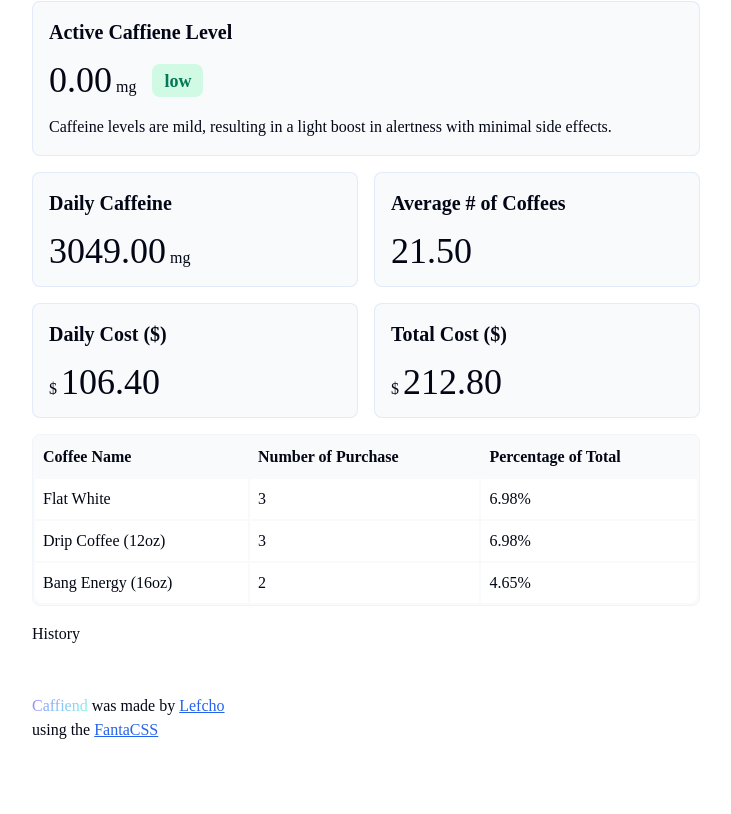
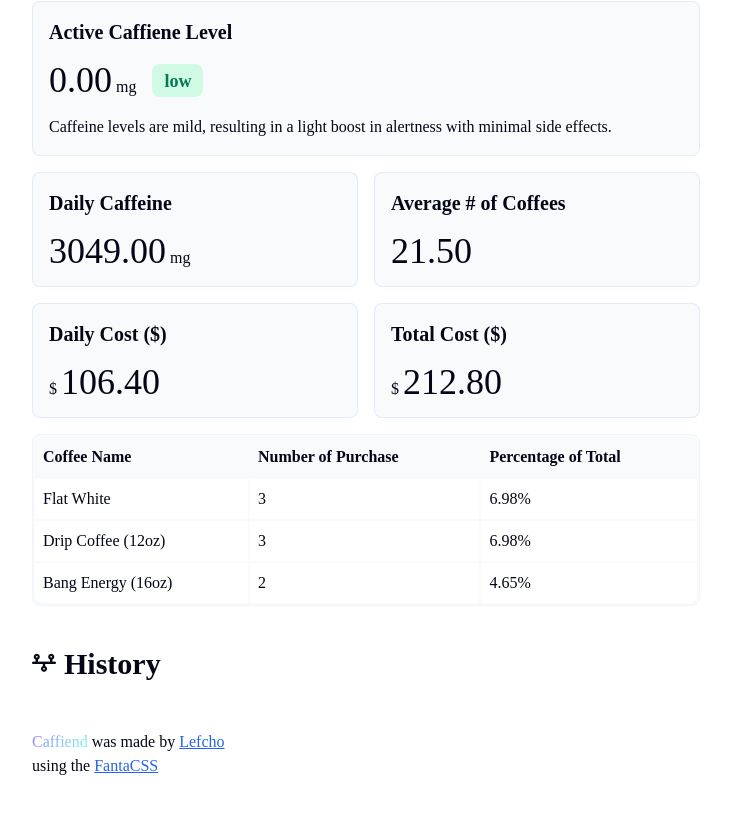
Before and after one commit to lefcho/coffee-tracker, a React (Vite) app: page / in a window 1280 px wide. Shown: the part 1164-1978 px from the top of the page, without its empty margins (274-1005 px from the left). Before the commit the page ends 1954 px from the top, so only its background shows below. Built offline with nearby package versions, Linux system fonts and the light colour scheme; a web font is replaced by a local one.

Commit message:
added: history started

```diff
--- a/src/components/History.jsx
+++ b/src/components/History.jsx
@@ -1,9 +1,14 @@
 import React from 'react'
 
 function History() {
-  return (
-    <div>History</div>
-  )
+    return (
+        <>
+        <div className="section-header">
+            <i className="fa-solid fa-timeline" />
+            <h2>History</h2>
+        </div>
+        </>
+    )
 }
 
 export default History
```
